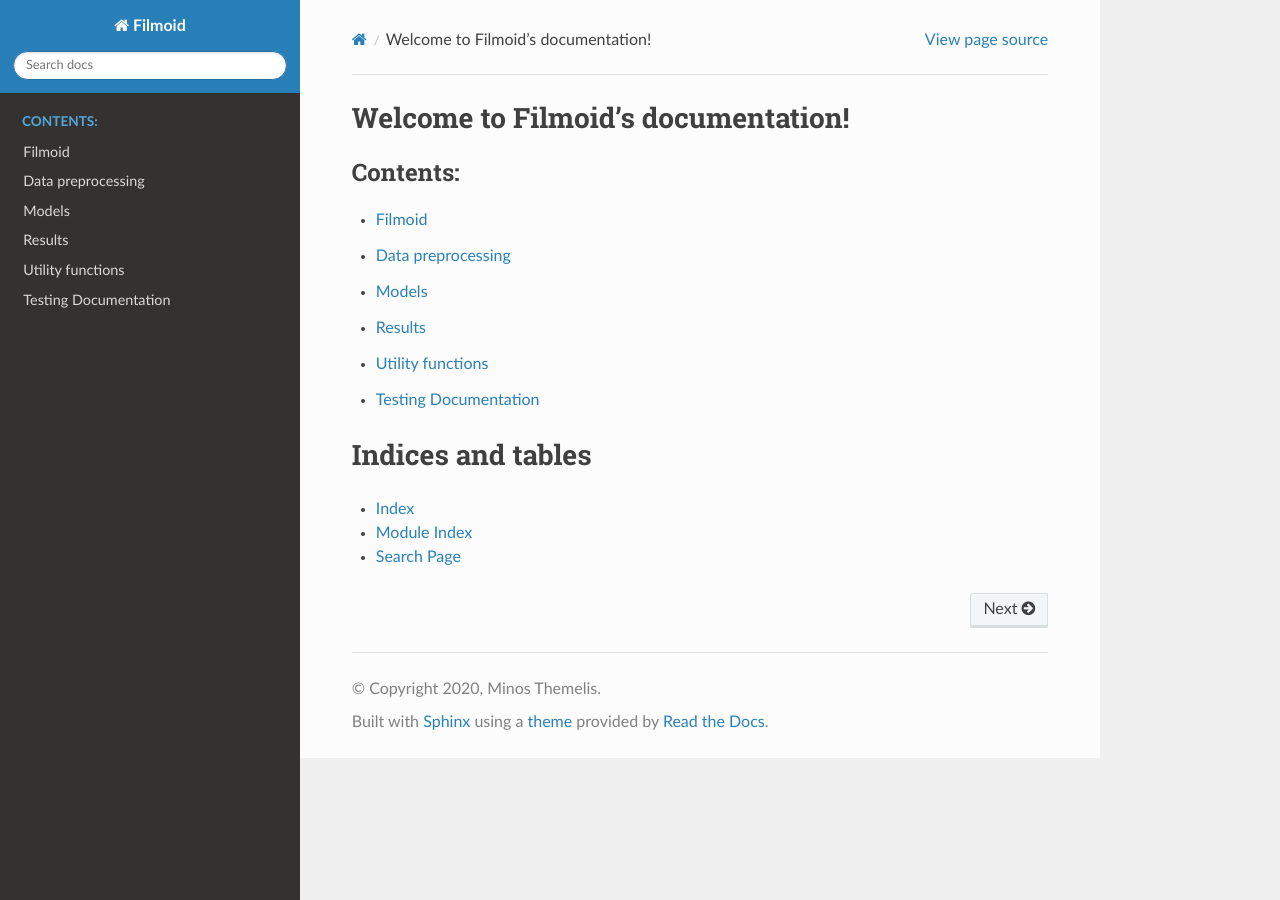
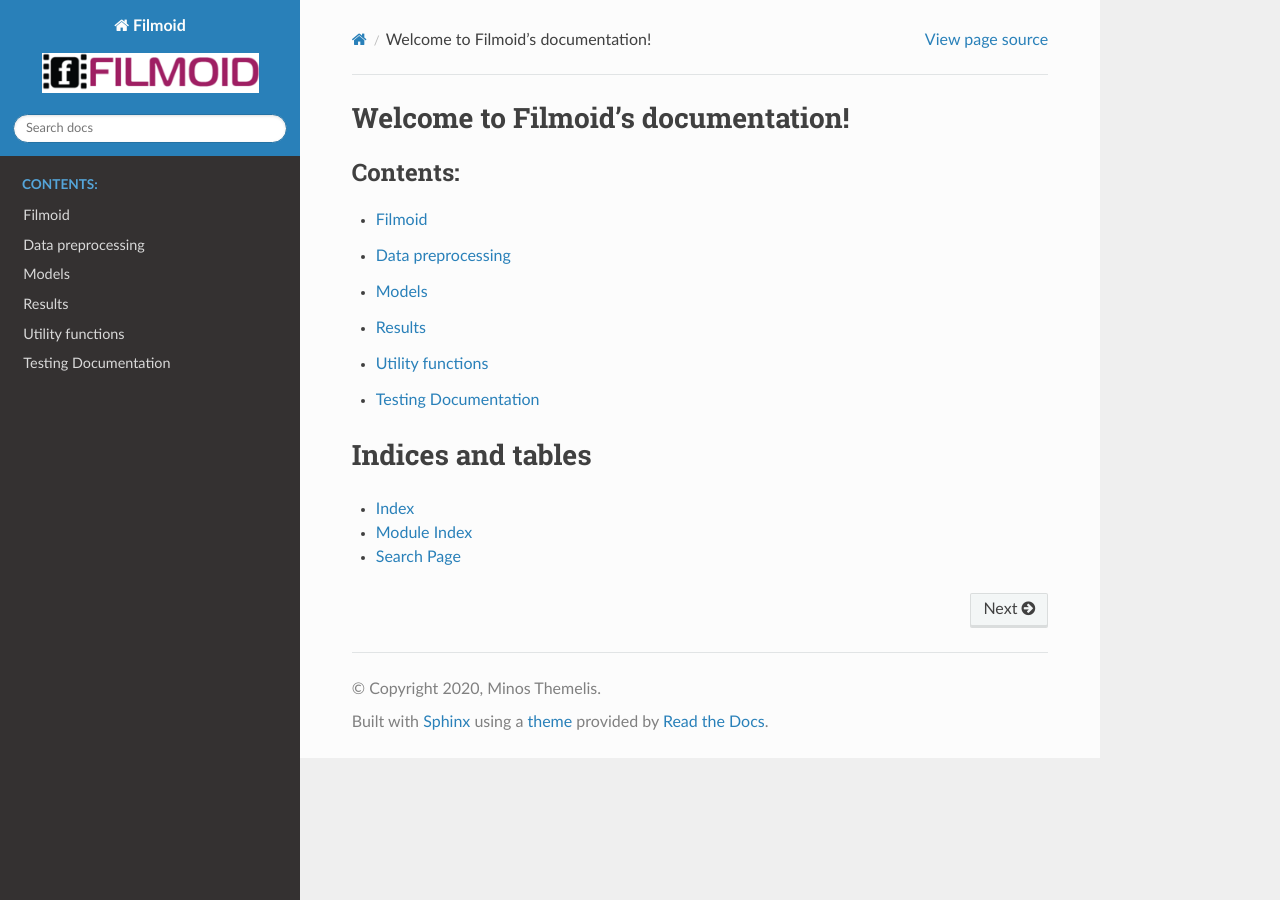
Before and after one commit to minosthem/filmoid, a Sphinx documentation site: the page built from docs/source/index.rst, in a window 1280 px wide. Built offline with Sphinx 7.4.7 and the Read the Docs theme 2.0.0, drawn with Linux system fonts in a browser that asks for light colours.

Commit message:
Update conf.py

```diff
--- a/docs/source/conf.py
+++ b/docs/source/conf.py
@@ -55,3 +55,4 @@
 # so a file named "default.css" will overwrite the builtin "default.css".
 html_static_path = ['_static']
 html_favicon = 'favicon.ico'
+html_logo='filmoid.png'
```
